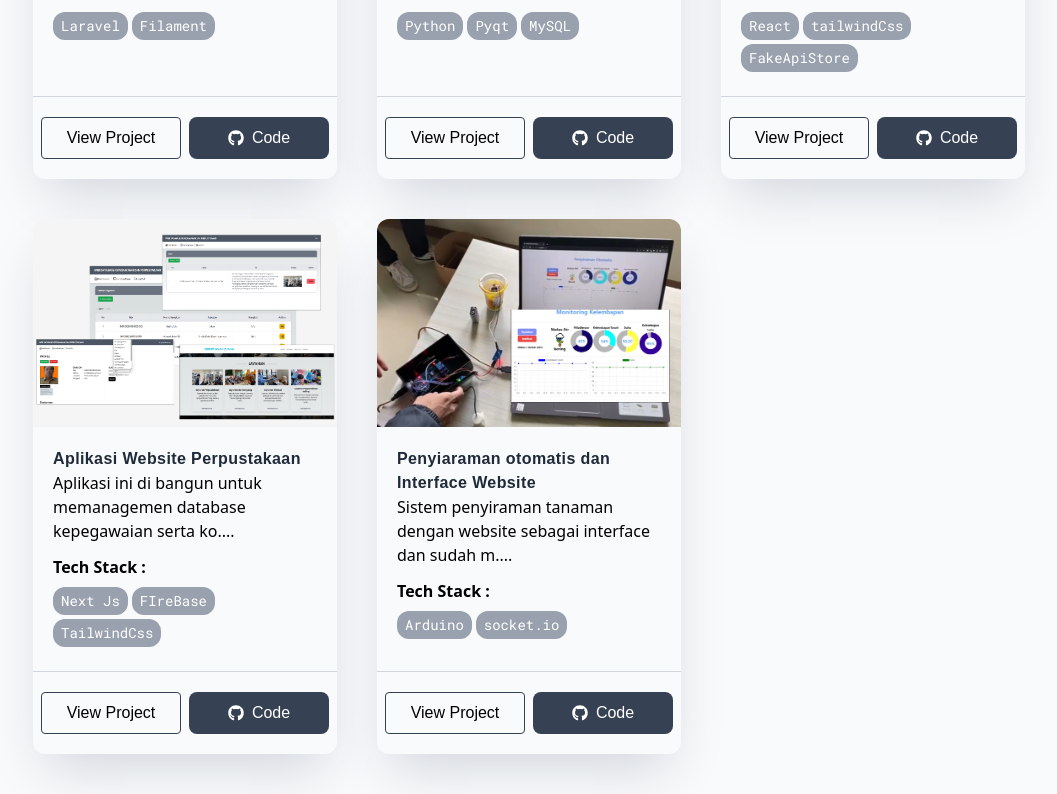
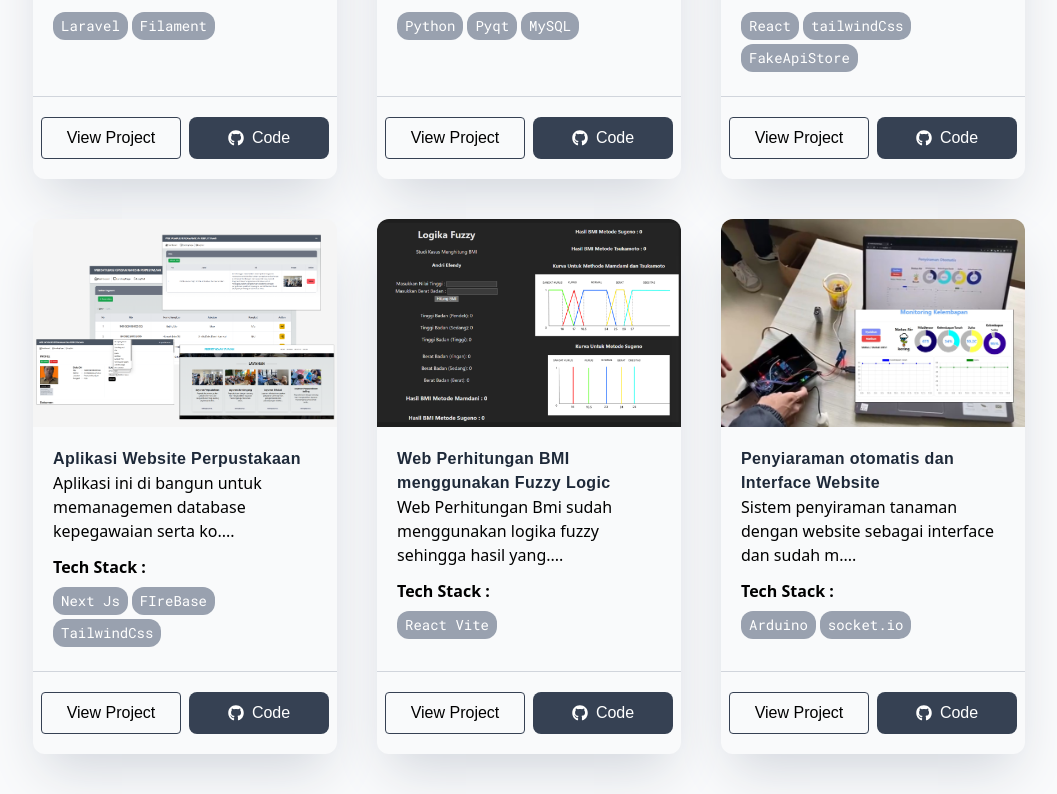
Before and after one commit to andriefendy26/Portofolio-Modern, a React (Vite) app: page /project in a window 1280 px wide. Shown: the part 1409-2203 px from the top of the page, without its empty margins (111-1168 px from the left). Built offline with nearby package versions, Linux system fonts and the light colour scheme; a web font is replaced by a local one.

Commit message:
add project

```diff
--- a/src/Pages/Project.jsx
+++ b/src/Pages/Project.jsx
@@ -157,6 +157,17 @@ export default function ProjectPage() {
       date: "2023",
     },
     {
+      img: ["Porto/BMI/image.png"],
+      title: "Web Perhitungan BMI menggunakan Fuzzy Logic",
+      subjudul:
+        "Web Perhitungan Bmi sudah menggunakan logika fuzzy sehingga hasil yang di keluarkan lebih akurat",
+      github: "/",
+      production: "/",
+      techStack: ["React Vite"],
+      category: "Mikrocontrolle & Web Development",
+      date: "2023",
+    },
+    {
       img: [
         "Porto/penyiraman/image.png",
         "Porto/kasirpyt/iamge1.png",
@@ -170,7 +181,7 @@ export default function ProjectPage() {
       github: "/",
       production: "/",
       techStack: ["Arduino", "socket.io"],
-      category: "Mikrocontrolle & rWeb Development",
+      category: "Mikrocontrolle & Web Development",
       date: "2023",
     },
   ];
```
Also changed, not shown: 1 other file (tests, documents, lock files or other folders).
